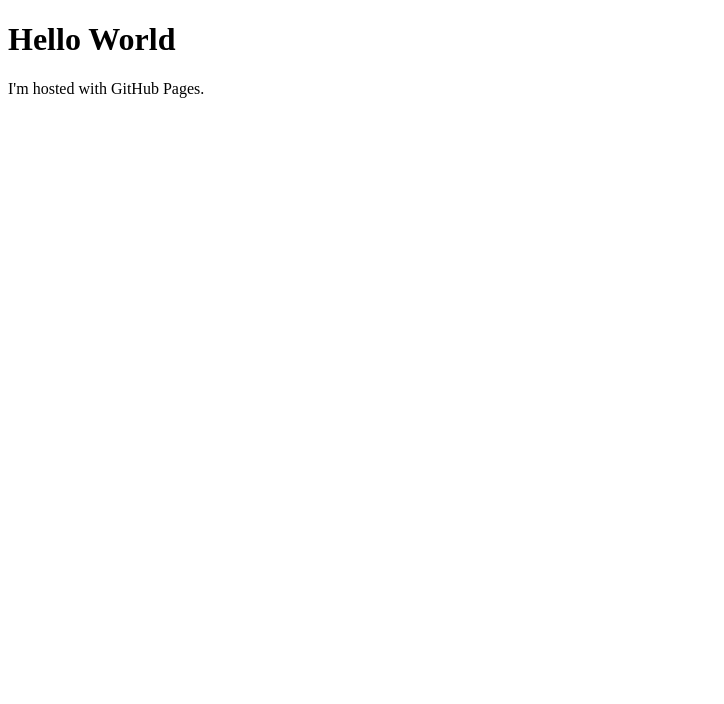
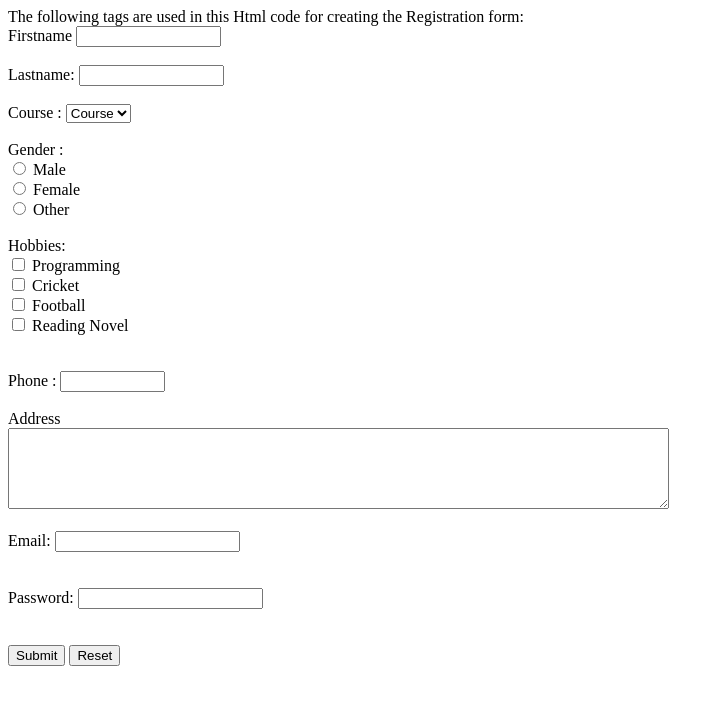
Before and after one commit to HDEnt327/PECevent, a plain HTML site: page index.html in a window 1280 px wide. Shown: the whole page, without its empty margins (0-724 px from the left). Drawn offline with Linux system fonts and the light colour scheme.

Commit message:
Update index.html

```diff
--- a/index.html
+++ b/index.html
@@ -1,7 +1,67 @@
-<!DOCTYPE html>
- <html>
-   <body>
-    <h1>Hello World</h1>
-    <p>I'm hosted with GitHub Pages.</p>
-   </body>
- </html>
+<!Doctype Html>
+<Html>
+<Head>
+<Title>
+Create a Registration form
+</Title>
+</Head>
+<Body>
+The following tags are used in this Html code for creating the Registration form:
+<br>
+<form>
+<label> Firstname </label>
+<input type="text" name="firstname" size="15"/> <br> <br>
+<label> Lastname: </label>
+<input type="text" name="lastname" size="15"/> <br> <br>
+<label>
+Course :
+</label>
+<select>
+<option value="Course">Course</option>
+<option value="BCA">BCA</option>
+<option value="BBA">BBA</option>
+<option value="B.Tech">B.Tech</option>
+<option value="MBA">MBA</option>
+<option value="MCA">MCA</option>
+<option value="M.Tech">M.Tech</option>
+</select>
+<br>
+<br>
+<label>
+Gender :
+</label><br>
+<input type="radio" name="gender"/> Male <br>
+<input type="radio" name="gender"/> Female <br>
+<input type="radio" name="gender"/> Other
+<br>
+<br>
+<label>
+Hobbies:
+</label>
+<br>
+<input type="checkbox" name="Programming"> Programming <br>
+<input type="checkbox" name="Cricket"> Cricket <br>
+<input type="checkbox" name="Football"> Football  <br>
+<input type="checkbox" name="reading Novel"> Reading Novel  <br>
+<br>
+<br>
+<label>
+Phone :
+</label>
+<input type="text" name="phone" size="10"> <br> <br>
+Address
+<br>
+<textarea cols="80" rows="5" value="address">
+</textarea>
+<br> <br>
+Email:
+<input type="email" id="email" name="email"> <br>
+<br> <br>
+Password:
+<input type="Password" id="pass" name="pass"> <br>
+<br> <br>
+<input type="submit" value="Submit">
+<input type="reset" value="Reset">
+</form>
+</Body>
+</Html>
```
